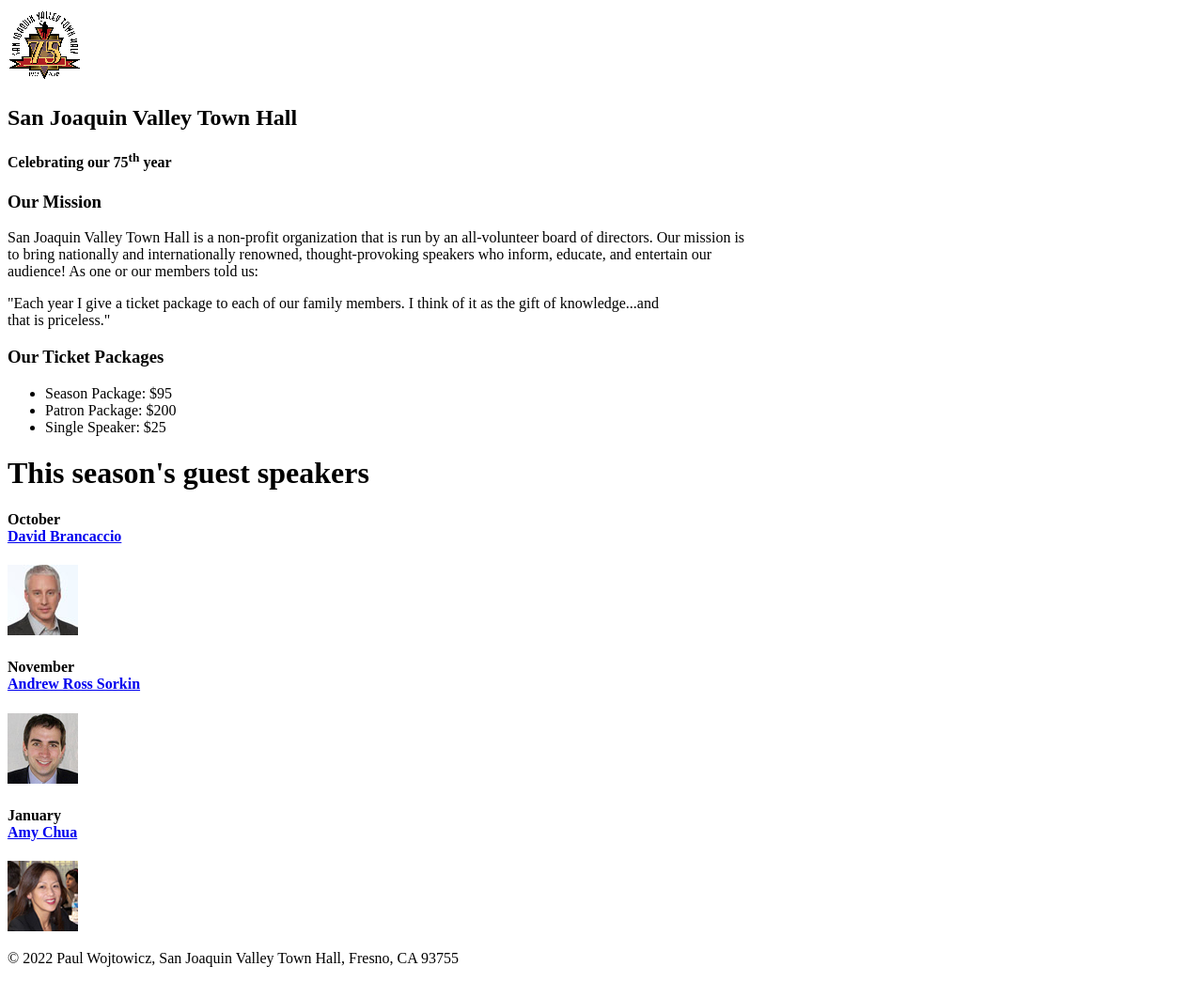
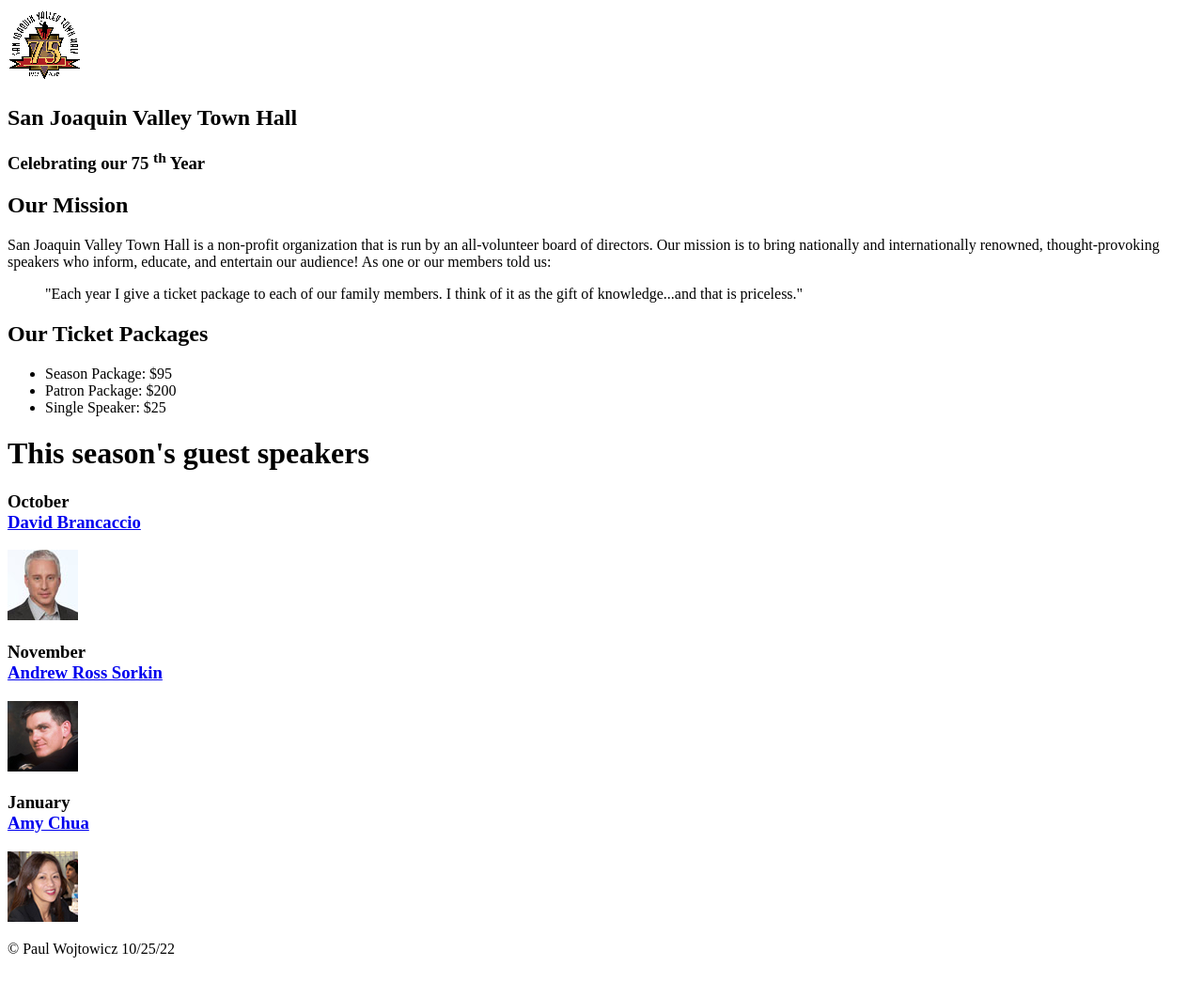
Before and after one commit to PaulWojtowicz/A07, a plain HTML site: page index.html in a window 1280 px wide. Shown: the whole page at 94% size. Drawn offline with Linux system fonts and the light colour scheme.

Commit message:
Update index.html

```diff
--- a/index.html
+++ b/index.html
@@ -1,58 +1,54 @@
 <!DOCTYPE html>
 <html lang="en">
+
 <head>
-    <meta charset="UTF-8">
-    <title>Home</title>
-    <img src="images/town_hall_logo.gif" alt="TownHall" width="80" height="80">
-    <h2>
-        San Joaquin Valley Town Hall
-    </h2>
-    <h4>
-        Celebrating our 75<sup>th</sup> year
-    </h4>
+	<meta charset="utf-8">
+	<title>San Joaquin Valley Town Hall</title>
+	<link rel="shortcut icon" href="images/favicon.ico">
+</head>
 
-    <h3>
-        Our Mission
-    </h3>
-</head>
 <body>
-<p>
-    San Joaquin Valley Town Hall is a non-profit organization that is run by an all-volunteer board of directors. Our mission is<br>
-    to bring nationally and internationally renowned, thought-provoking speakers who inform, educate, and entertain our<br>
-    audience! As one or our members told us:
-</p>
+	<header>
+		<img src="images/town_hall_logo.gif" alt="Logo" height="80">
+		<h2> San Joaquin Valley Town Hall </h2>
+		<h3> Celebrating our 75 <sup> th </sup> Year	</h3>
+	</header>
+	<main>
+		<h2> Our Mission </h2>
 
-<p>
-    "Each year I give a ticket package to each of our family members. I think of it as the gift of knowledge...and<br> that is priceless."
-</p>
-<h3>Our Ticket Packages</h3>
+		<p> San Joaquin Valley Town Hall is a non-profit organization that is run by an all-volunteer board of
+			directors. Our mission is to bring nationally and internationally renowned, thought-provoking speakers
+			who inform, educate, and entertain our audience! As one or our members told us: </p>
 
-<ul>
-    <li>Season Package: $95</li>
-    <li>Patron Package: $200</li>
-    <li>Single Speaker: $25</li>
-</ul>
-<h1>
-    This season's guest speakers
-</h1>
+		<blockquote> "Each year I give a ticket package to each of our family members. I think of it as the gift of
+			knowledge...and that is priceless." </blockquote>
 
 
-<h4>October<br> <a href="speakers/index.html">David Brancaccio</a></h4>
-<img src="images/brancaccio75.jpg" alt="Brancaccio" width="75" height="75">
+		<h2> Our Ticket Packages </h2>
+		<ul>
+			<li> Season Package: $95 </li>
+			<li> Patron Package: $200 </li>
+			<li> Single Speaker: $25 </li>
+		</ul>
 
-<h4>
-    November<br> <a href="A07/speakers/sorkin.html">Andrew Ross Sorkin</a>
-</h4>
-<img src="images/sorkin75.jpg" alt="Sorkin" width="75" height="75">
 
-<h4>
-    January<br>
-    <a href="A07/speakers/chua.html">Amy Chua</a>
-</h4>
-<img src="images/chua75.jpg" alt="Chua" width="75" height="75">
+		<h1> This season's guest speakers </h1>
 
-<p>
-    © 2022 Paul Wojtowicz, San Joaquin Valley Town Hall, Fresno, CA 93755
-</p>
+		<h3> October <br>
+			<a href="speakers/Brancaccio.html"> David Brancaccio </a> </h3>
+		<img src="images/brancaccio75.jpg" alt="David Brancaccio" width="75">
+
+		<h3> November <br>
+			<a href="speakers/Sorkin.html"> Andrew Ross Sorkin </a> </h3>
+		<img src="images/sampson75.jpg" alt="Andrew Ross Sorkin" width="75" >
+		<h3> January <br>
+			<a href="speakers/Chua.html"> Amy Chua </a> </h3>
+		<img src="images/chua75.jpg" alt="Amy Chu" width="75">
+	</main>
+	<footer>
+		<p>
+			&copy; Paul Wojtowicz 10/25/22
+		</p>
+	</footer>
 </body>
 </html>
```
